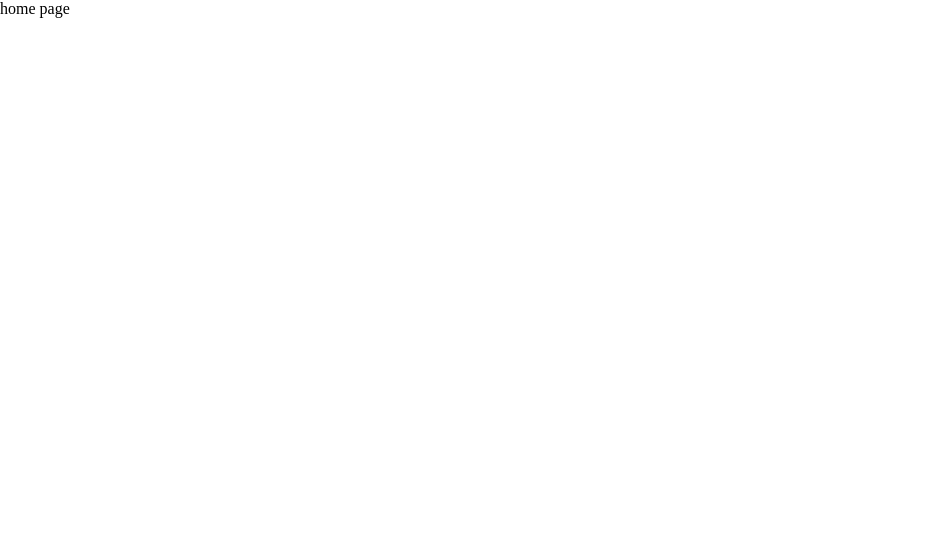
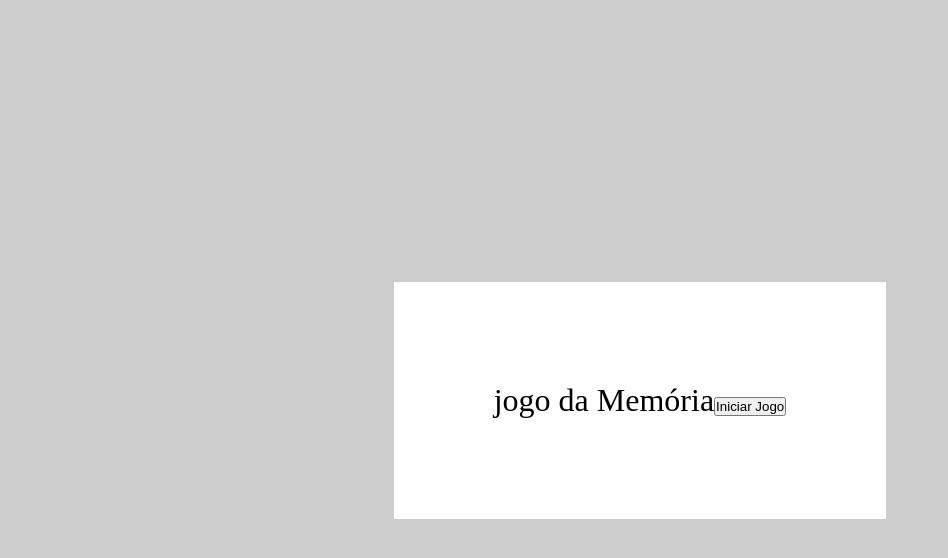
Before and after one commit to owesleymoraes/memory-game-redux, a React (Create React App) app: page / in a window 1280 px wide. Shown: the top 558 px of the page, without its empty margins (0-948 px from the left). Built offline with nearby package versions, Linux system fonts and the light colour scheme.

Commit message:
feat: adding dashboard component in home page

```diff
--- a/src/components/Home/index.tsx
+++ b/src/components/Home/index.tsx
@@ -1,5 +1,14 @@
 import React from "react";
+import { Dashboard } from "../Dashboard";
+import { DashboardButton } from "../DashboardButton";
+import { DashboardMenu } from "../DashboardMenu";
 
 export const Home: React.FC = () => {
-  return <>home page</>;
+  return (
+    <Dashboard>
+      <DashboardMenu title="jogo da Memória">
+        <DashboardButton children="Iniciar Jogo" />
+      </DashboardMenu>
+    </Dashboard>
+  );
 };
```
